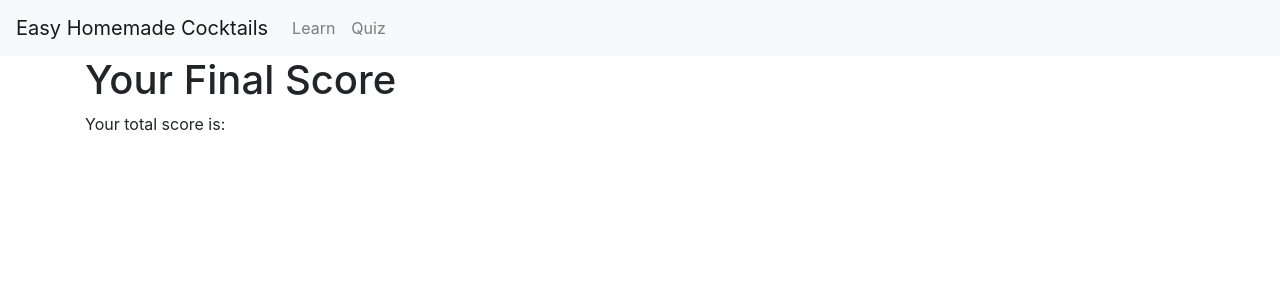
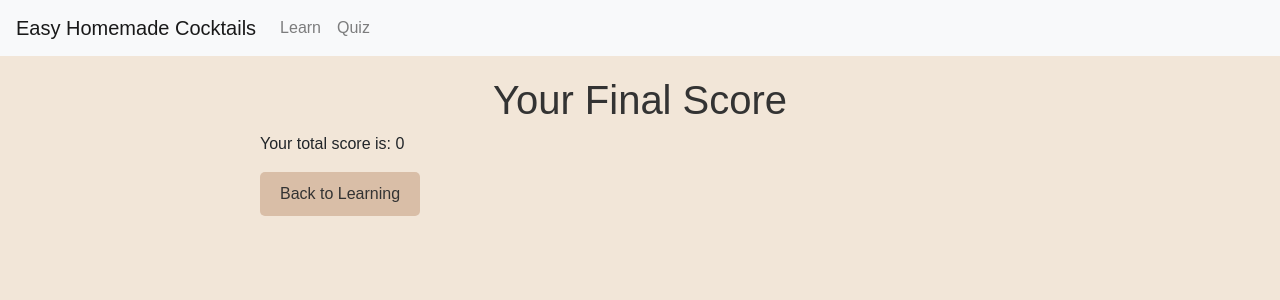
Before and after one commit to MayRamati/COMS4170-Project, a Flask app: page /quiz/result in a window 1280 px wide. Shown: the top 300 px of the page. Run offline with Flask 3, Linux system fonts and the light colour scheme; some libraries are stand-ins or nearby versions.

Commit message:
shir's commit

```diff
--- a/server.py
+++ b/server.py
@@ -72,13 +72,13 @@ quizzes = {
         'questions': [
             {
                 'text': 'What is the main ingredient in a Coco Loco?',
-                'options': ['Vodka', 'Rum', 'Tequila', 'Whiskey'],
-                'answer': 'Rum'
+                'options': ['Arak', 'Rum', 'Tequila', 'Whiskey'],
+                'answer': 'Arak'
             },
             {
                 'text': 'How much ice is typically used in a Coco Loco?',
-                'options': ['None', 'Cubed', 'Crushed', 'As desired'],
-                'answer': 'As desired'
+                'options': ['None', 'Quarter', 'Half', 'As desired'],
+                'answer': 'Quarter'
             },
             {
                 'text': 'Which fruit is used in a Coco Loco?',
@@ -192,7 +192,18 @@ def quiz_page(quiz_id):
 
 @app.route('/quiz/result')
 def submit_total_score():
-    return render_template('result.html')
+    total_score = session.get('total_score', 0)
+    return render_template('result.html', total_score=total_score)
+
+@app.route('/quiz/<int:quiz_id>/score', methods=['POST'])
+def update_score():
+    score = request.json.get('score', 0)
+    if 'total_score' not in session:
+        session['total_score'] = 0
+    session['total_score'] += score
+    return jsonify({"message": "Score updated successfully", "total_score": session['total_score']})
+
+
 
 if __name__ == "__main__":
     app.run(debug=True)
--- /dev/null
+++ b/static/result.css
@@ -0,0 +1,47 @@
+body {
+    font-family: Arial, sans-serif;
+    margin: 0;
+    padding: 0;
+    background-color: #F2E6D8;
+}
+
+.container {
+    max-width: 800px;
+    margin: 0 auto;
+    padding: 20px;
+}
+
+h1 {
+    text-align: center;
+    color: #333;
+}
+
+#result-container {
+    background-color: #fff;
+    border-radius: 5px;
+    padding: 20px;
+    text-align: center; /* Assuming the results might be centered */
+}
+
+#result {
+    margin-top: 20px;
+    font-size: 20px;
+    font-weight: bold;
+    color: #333333; /* Ensuring the text color is specified */
+}
+
+.btn-primary {
+    display: inline-block;
+    padding: 10px 20px;
+    background-color: #D9BEA7;
+    color: #333333;
+    border: none;
+    border-radius: 5px;
+    cursor: pointer;
+    text-decoration: none; /* Remove underline from links styled as buttons */
+    transition: background-color 0.3s ease;
+}
+
+.btn-primary:hover {
+    background-color: #F2DABD;
+}
--- a/templates/result.html
+++ b/templates/result.html
@@ -2,12 +2,15 @@
 {% block content %}
 <html lang="en">
 <head>
+    <link rel="stylesheet" href="{{ url_for('static', filename='result.css') }}">
     <meta charset="UTF-8">
     <title>Quiz Result</title>
 </head>
 <body>
     <h1>Your Final Score</h1>
-    <p>Your total score is: </p>
+    <p>Your total score is: {{ total_score }}</p>
+    <!-- Button to redirect to learning page -->
+    <a href="/learn_menu" class="btn btn-primary">Back to Learning</a>
 </body>
 </html>
 {% endblock %}
```
Also changed, not shown: static/quiz.js (+14 -1 lines).
